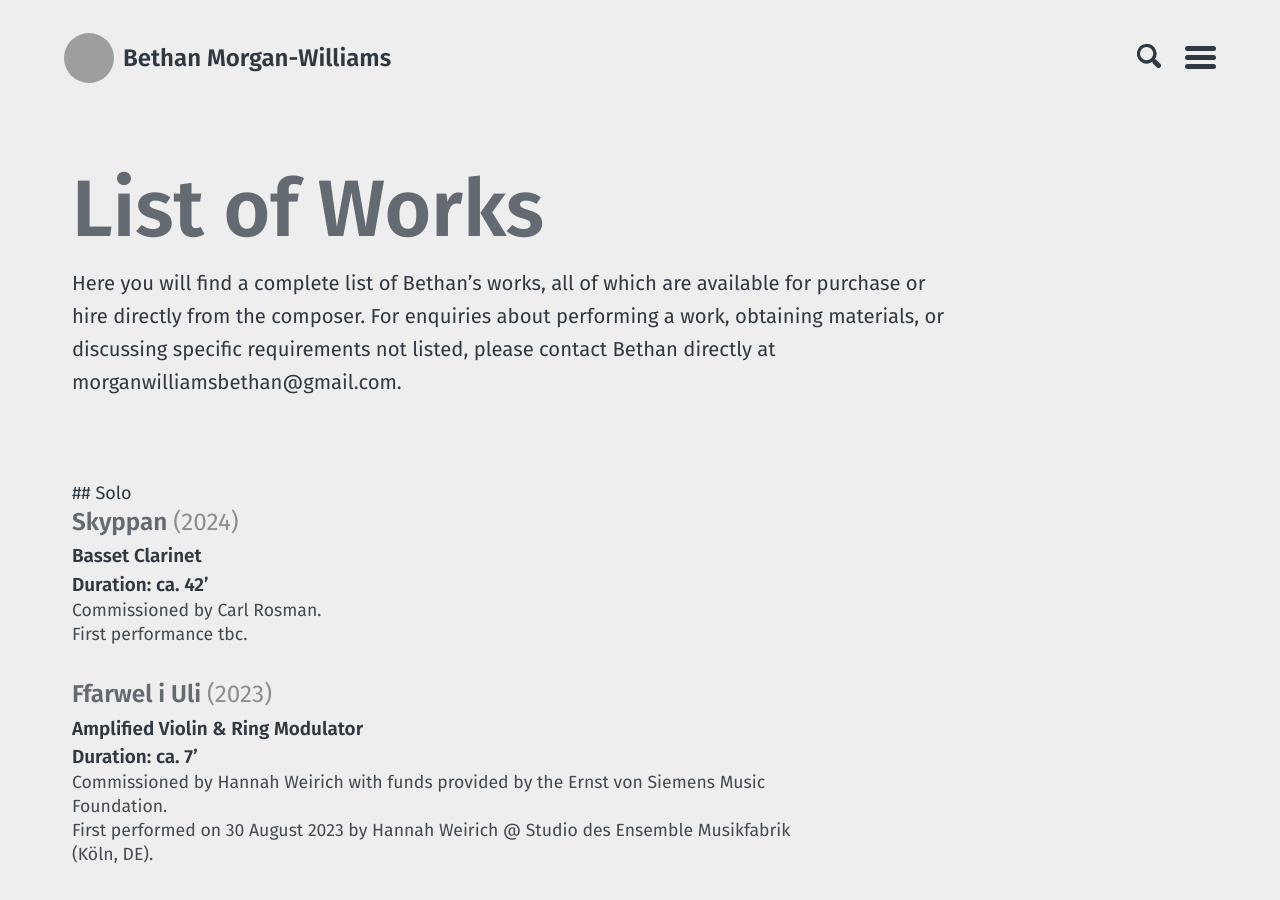
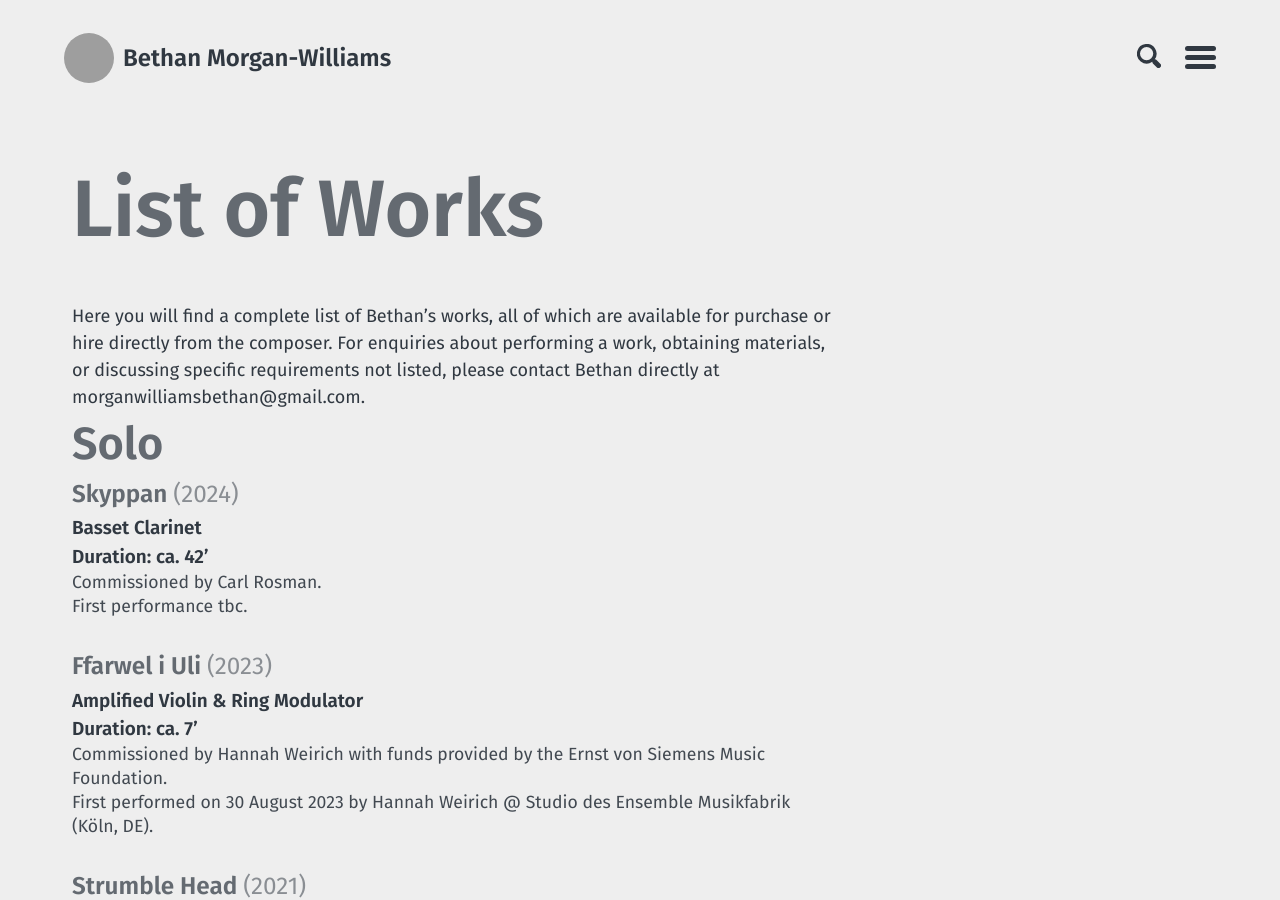
Before and after one commit to morganwilliamsb/website, a Jekyll site: the page built from works.md, in a window 1280 px wide and 900 px high. Built offline with Jekyll 4.4.1, drawn with Linux system fonts in a browser that asks for light colours; grey boxes are pictures that could not be loaded.

Commit message:
Update works.md

```diff
--- a/works.md
+++ b/works.md
@@ -1,12 +1,13 @@
 ---
 title: "List of Works"
 layout: page
-introduction: Here you will find a complete list of Bethan’s works, all of which are available for purchase or hire directly from the composer. For enquiries about performing a work, obtaining materials, or discussing specific requirements not listed, please contact Bethan directly at morganwilliamsbethan@gmail.com.
 ---
 
 <div class="works-list" markdown="1">
 
-  ## Solo
+Here you will find a complete list of Bethan’s works, all of which are available for purchase or hire directly from the composer. For enquiries about performing a work, obtaining materials, or discussing specific requirements not listed, please contact Bethan directly at morganwilliamsbethan@gmail.com.
+
+# Solo
 
 #### Skyppan *(2024)*
 **Basset Clarinet**
@@ -80,7 +81,7 @@ Duration: ca. 3’30″
 Duration: ca. 4′
 : Written for Antonella Haywood.
 
-## Chamber
+# Chamber
 
 #### Trying to Use Words *(2025)*
 **Singing Harpist & Dancer**
@@ -207,7 +208,7 @@ Duration: ca. 6’30”
 Duration: ca. 2′
 : First performed in August 2002 by Catherine Lord, Katie Sharp, Ben Weedon, David Heyes, Alfie Weedon & Bethan Morgan-Williams @ Bryanston College (UK).
 
-## Ensemble
+# Ensemble
 
 #### Digon! *(2025)*
 **Flute, Oboe, Soprano Saxophone, Bass Clarinet in Bb, Drum-kit, Piano (=Sampler), Violin, Viola, Cello**
@@ -250,7 +251,7 @@ Duration: ca. 12’
 : Commissioned by the Royal Liverpool Philharmonic Orchestra through the Christopher Brooks Composition Prize, supported by the Rushworth Foundation.
 : First performed on 26 October 2016 by Ensemble 10/10 & Clark Rundell @ St. George’s Hall Liverpool (UK).
 
-## Orchestra
+# Orchestra
 
 #### Parti Di-ffiniau *(2022)*
 **3333 / 4331 / 1T 3P 1Pno 1Hp / 12.10.8.6.4**
@@ -302,7 +303,7 @@ Duration: ca. 7’30”
 Duration: ca. 5’
 : First performed in June 2005 by the Wells Cathedral School String Ensemble & Catherine Lord @ Colston Hall (Bristol, UK).
 
-## Vocal
+# Vocal
 
 #### Shilly Shally *(2021)*
 **Soprano & Piano**
```
